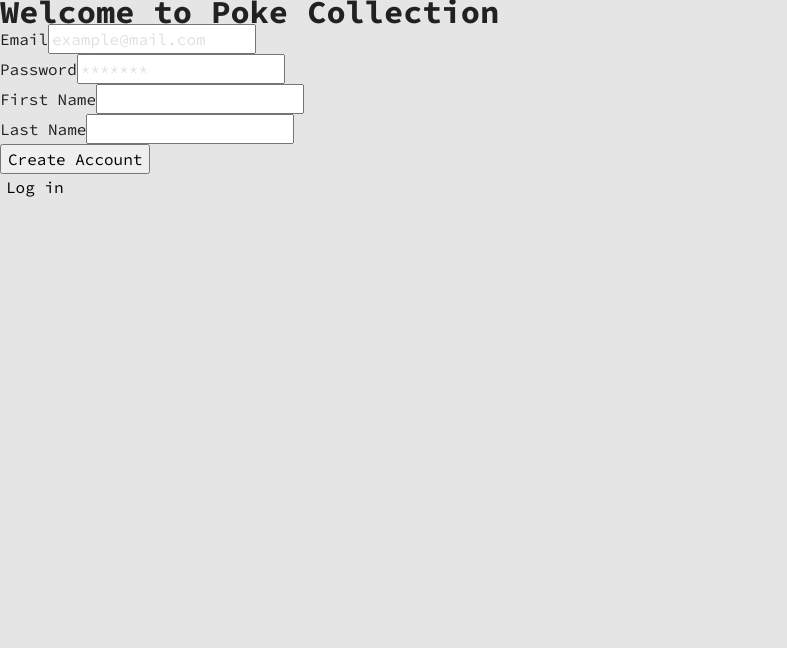
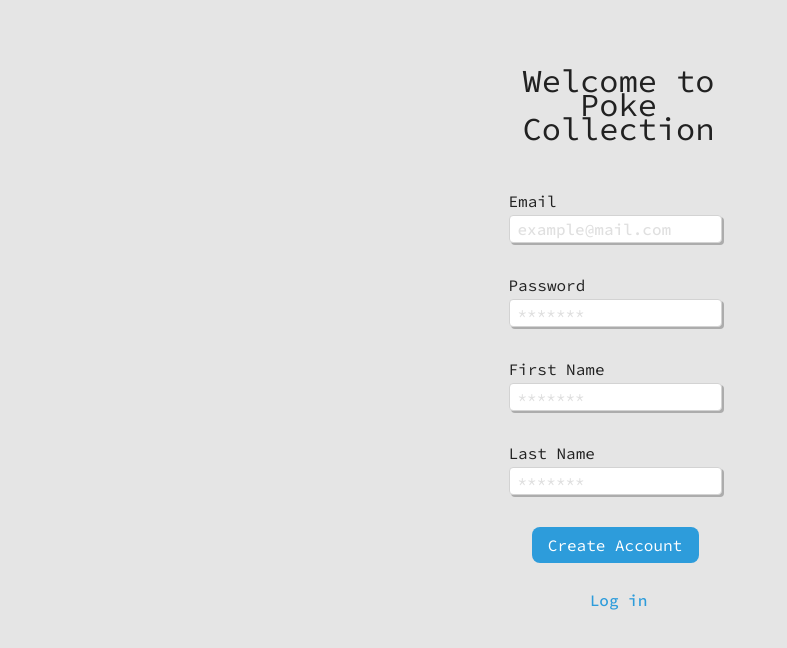
Before and after one commit to Camilo-J/GitHub-Stats, a React (Create React App) app: page / in a window 1280 px wide. Both pictures are taken after typing "name@example.com", "Sample123" into the empty fields and a click on the button "Create Account". Shown: the top 648 px of the page, without its empty margins (0-787 px from the left). Built offline with nearby package versions, Linux system fonts and the light colour scheme; no server answers.

Commit message:
ADD:Styles for Signup Form, Title  and Button

```diff
--- a/src/UnauthenticatedApp.js
+++ b/src/UnauthenticatedApp.js
@@ -8,10 +8,45 @@ const CustomLink = styled("button")`
   border: none;
   background: none;
   cursor: pointer;
+  color: ${colors.blue[500]};
   &:hover {
     color: ${colors.gray.medium};
   }
 `;
+
+const Wrapper = styled.div`
+  display: flex;
+  flex-direction: column;
+  gap: 1.5rem;
+`;
+
+const TotalWrapper = styled.div`
+position: absolute;
+display: flex;
+flex-direction: column;
+justify-content: space-evenly;
+width: 220px;
+left: calc(50% - 264px/2 + 0.5px);
+top: 48px;
+text-align: center;
+font-style: normal;
+
+font-weight: 500;
+`;
+
+const MainTitle = styled.h1`
+  display: flex;
+
+  margin-bottom: 96px;
+
+  font-size: 2em;
+  margin-block-start: 0.67em;
+  margin-block-end: 0.67em;
+  margin-inline-start: 0px;
+  margin-inline-end: 0px;
+  font-style: normal;
+  font-weight: 400;
+`
 
 function UnauthenticatedApp() {
   const [showLogin, setShowLogin] = useState(true);
@@ -22,14 +57,16 @@ function UnauthenticatedApp() {
   }
 
   return (
-    <div>
-      <h1>Welcome to Poke Collection</h1>
-      {showLogin ? <LoginForm /> : <SignupForm />}
+    <Wrapper>
+      <TotalWrapper>
+        <MainTitle>Welcome to Poke Collection</MainTitle>
+        {showLogin ? <LoginForm /> : <SignupForm />}
 
-      <CustomLink onClick={handleLinkChange}>
-        {showLogin ? "Create Account" : "Log in"}
-      </CustomLink>
-    </div>
+        <CustomLink onClick={handleLinkChange}>
+          {showLogin ? "Create Account" : "Log in"}
+        </CustomLink>
+      </TotalWrapper>
+    </Wrapper>
   );
 }
 
--- a/src/components/input.js
+++ b/src/components/input.js
@@ -1,10 +1,44 @@
 import styled from "@emotion/styled";
-import { colors } from "../styles";
+import { colors, typography } from "../styles";
 
 const StyledInput = styled("input")`
+
+  display: flex;
+  flex-direction: row;
+  align-items: center;
+  padding: 4px 8px;
+  gap: 10px;
+
+  width: 213px;
+  height: 28px;
+
+  border: 1px solid #D3D3D3;
+  justify-content: center;
+
+  background: #FFFFFF;
+  box-shadow: 2px 2px 0px rgba(0, 0, 0, 0.25);
+  border-radius: 4px;
   ::placeholder {
     color: ${colors.gray.light};
   }
+`;
+const Wrapper = styled.div`
+  display: flex;
+  flex-direction: column;
+  align-items: center;
+  padding: 0px;
+  margin: 0px;
+  gap: 4px;
+
+  width: 213px;
+  height: 52px;
+`
+
+const Label = styled.label`
+  display: flex;
+  width: 100%;
+  ${typography.text.md};
+  margin: 0;
 `;
 
 function Input({
@@ -17,8 +51,8 @@ function Input({
   label,
 }) {
   return (
-    <div>
-      {label && <label htmlFor={id || name}>{label}</label>}
+    <Wrapper>
+      {label && <Label htmlFor={id || name}>{label}</Label>}
       <StyledInput
         id={id || name}
         name={name}
@@ -27,7 +61,7 @@ function Input({
         onChange={onChange}
         placeholder={placeholder}
       />
-    </div>
+    </Wrapper>
   );
 }
 
--- a/src/components/signup-form.js
+++ b/src/components/signup-form.js
@@ -1,6 +1,53 @@
 import { useState } from "react";
+import styled from "@emotion/styled";
+import { colors, typography } from "../styles"
 import { useAuth } from "../context/auth-context";
 import Input from "./input";
+
+const Form = styled.form`
+  display: flex;
+  flex-direction: column;
+  justify-content: flex-end;
+  align-items: center;
+  padding: 0px;
+  gap: 32px;
+
+  margin-bottom: 24px;
+
+  width: 213px;
+  height: 424px;
+`;
+
+const Wrapper = styled.div`
+  display: flex;
+  flex-direction: column;
+  align-items: center;
+  padding: 0px;
+  gap: 36px;
+
+  width: 213px;
+  height: 424px;
+`;
+
+const StyledButton = styled.button`
+  display: flex;
+  width: 167px;
+  height: 36px;
+  justify-content: center;
+  align-items: center;
+  gap: 0.5rem;
+  padding: 0.75rem;
+  background-color: ${colors.blue[500]};
+  border-radius: 0.5rem;
+  color: ${colors.white};
+  border: none;
+  ${typography.text.md}
+  line-height: 1em;
+  cursor: pointer;
+  &:hover {
+    background-color: ${colors.gray[300]};
+  }
+`;
 
 function SignupForm() {
   const { signup } = useAuth();
@@ -24,8 +71,8 @@ function SignupForm() {
   }
 
   return (
-    <div>
-      <form onSubmit={handleSubmit}>
+    <Wrapper>
+      <Form onSubmit={handleSubmit}>
         <Input
           name="email"
           type="email"
@@ -47,6 +94,7 @@ function SignupForm() {
           type="first_name"
           value={first_name}
           onChange={handleChange}
+          placeholder="*******"
           label="First Name"
         />
         <Input
@@ -54,11 +102,12 @@ function SignupForm() {
           type="last_name"
           value={last_name}
           onChange={handleChange}
+          placeholder="*******"
           label="Last Name"
         />
-        <button type="submit">Create Account</button>
-      </form>
-    </div>
+        <StyledButton type="submit">Create Account</StyledButton>
+      </Form>
+    </Wrapper>
   );
 }
 
--- a/src/styles/typography.js
+++ b/src/styles/typography.js
@@ -16,7 +16,9 @@ export const typography = {
     `,
     md: `
     font-size: 1rem;
-    line-height: 1.5rem;
+    font-style: normal;
+    font-weight: 400;
+    line-height: 1.26rem;
     `,
     lg: `
     font-size: 1.125rem;
```
